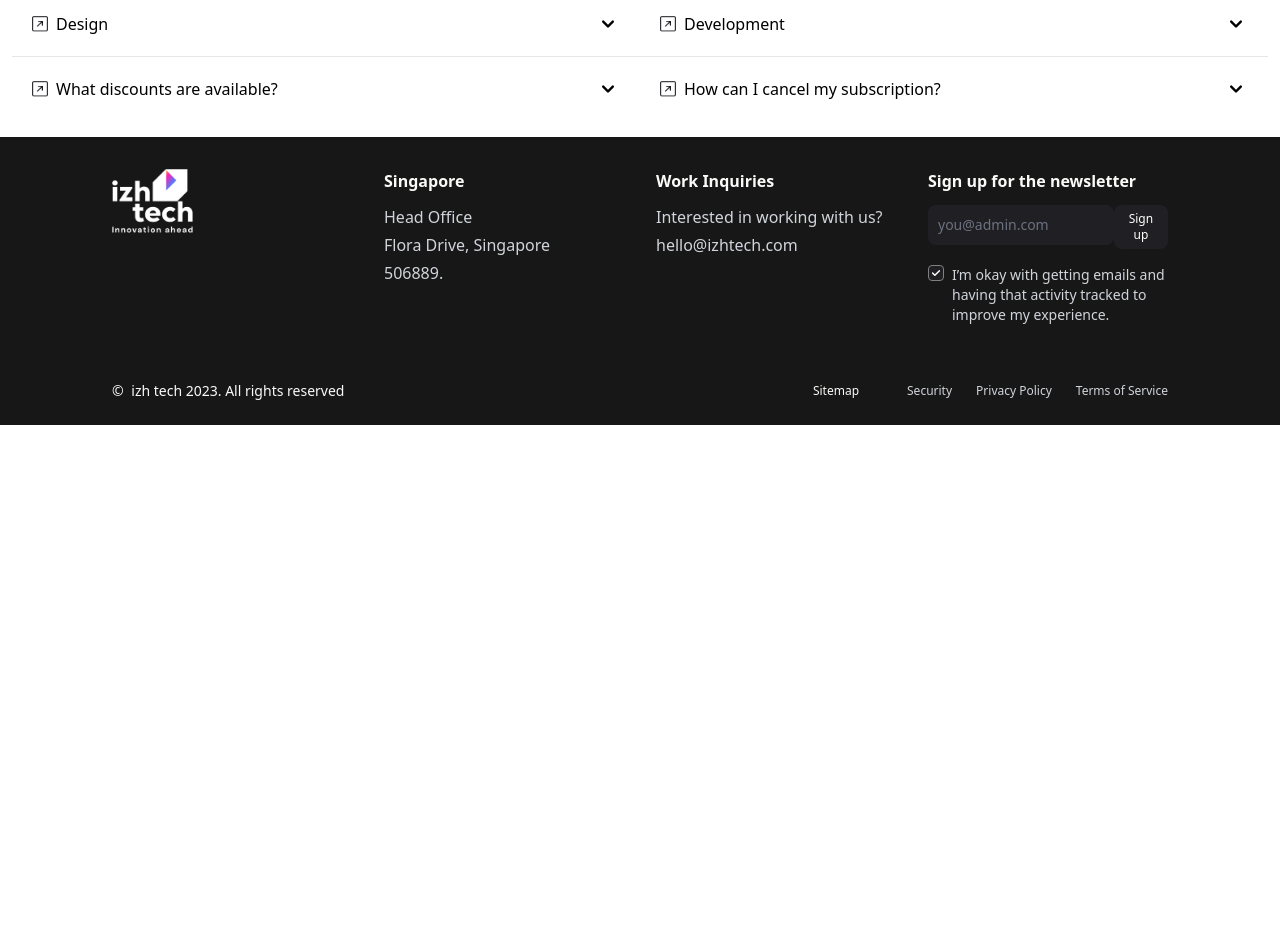
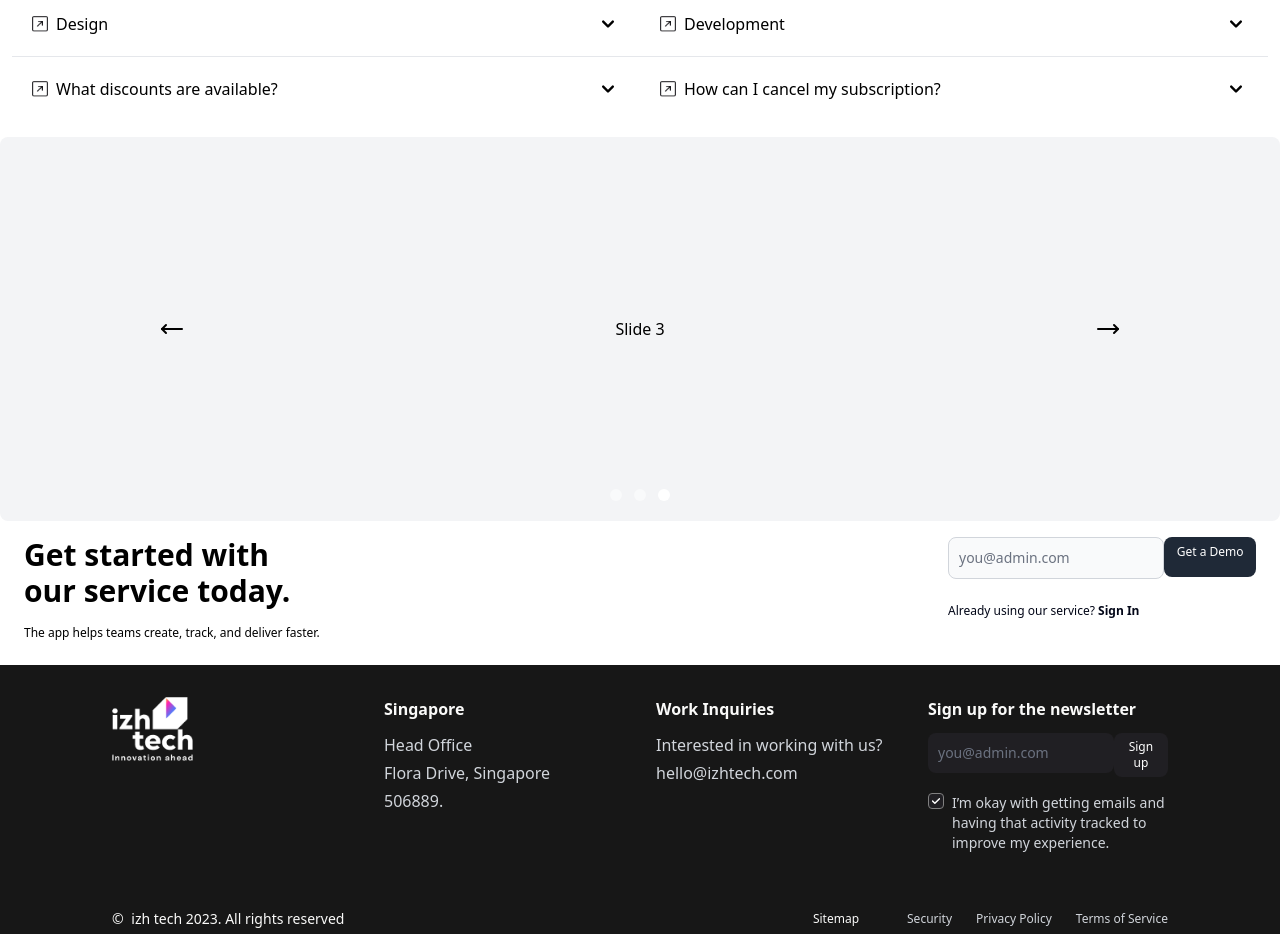
Before and after one commit to RexKnar/izhtech-react-latest, a React (Vite) app: page / in a window 1280 px wide. Shown: the part 4560-5494 px from the top of the page. Before the commit the page ends 4985 px from the top, so only its background shows below. Built offline with nearby package versions, Linux system fonts and the light colour scheme.

Commit message:
carousel section completed

```diff
--- a/package.json
+++ b/package.json
@@ -13,6 +13,7 @@
     "autoprefixer": "^10.4.16",
     "flowbite-react": "^0.7.0",
     "jquery": "^3.7.1",
+    "lucide-react": "^0.295.0",
     "postcss": "^8.4.31",
     "react": "^18.2.0",
     "react-dom": "^18.2.0",
--- a/src/pages/home/components/Process.tsx
+++ b/src/pages/home/components/Process.tsx
@@ -20,7 +20,6 @@ export default function Process() {
           </div>
         </div>
       </div>
-
 
 
       <div className="flex flex-col w-full py-4 md:flex-row lg:flex-row lg:flex-wrap lg:justify-center">
--- /dev/null
+++ b/src/pages/home/components/Slider.tsx
@@ -0,0 +1,125 @@
+import { Carousel } from 'flowbite-react';
+import { TextInput, Button } from "flowbite-react";
+import type { CustomFlowbiteTheme } from 'flowbite-react';
+import { MoveLeft } from 'lucide-react';
+import { MoveRight } from 'lucide-react';
+export default function Slider() {
+
+
+  const customTheme: CustomFlowbiteTheme['carousel'] = {
+
+    "root": {
+      "base": "relative h-full w-full",
+      "leftControl": "absolute top-0 lg:left-36 hidden lg:flex flex h-full items-center justify-center px-4 focus:outline-none",
+      "rightControl": "absolute top-0 lg:right-36 hidden lg:flex flex h-full items-center justify-center px-4 focus:outline-none",
+    },
+    "indicators": {
+      "active": {
+        "off": "bg-white/50 hover:bg-white dark:bg-gray-800/50 dark:hover:bg-gray-800",
+        "on": "bg-white dark:bg-gray-800"
+      },
+      "base": "h-3 w-3 rounded-full",
+      "wrapper": "absolute bottom-5 left-1/2 flex -translate-x-1/2 space-x-3"
+    },
+    "item": {
+      "base": "absolute top-1/2 left-1/2 block w-full bg-red-500 -translate-x-1/2 -translate-y-1/2",
+      "wrapper": {
+        "off": "w-full flex-shrink-0 transform cursor-default snap-center",
+        "on": "w-full flex-shrink-0 transform cursor-grab snap-center"
+      }
+    },
+    "control": {
+      "base": "inline-flex h-8 w-8 items-center justify-center rounded-full bg-white/30 group-hover:bg-white/50 group-focus:outline-none group-focus:ring-4 group-focus:ring-white dark:bg-gray-800/30 dark:group-hover:bg-gray-800/60 dark:group-focus:ring-gray-800/70 sm:h-10 sm:w-10",
+      "icon": "h-5 w-5 text-white dark:text-gray-800 sm:h-6 sm:w-6",
+
+    },
+    "scrollContainer": {
+      "base": "flex h-full snap-mandatory overflow-y-hidden overflow-x-scroll scroll-smooth rounded-lg",
+      "snap": "snap-x"
+    }
+  }
+
+  return (
+    <section>
+      <div className="h-96 sm:h-96 lg:h-96 2xl:h-96">
+        <Carousel theme={customTheme} leftControl={<MoveLeft/>} rightControl={<MoveRight/>}>
+          <div className="flex items-center justify-center h-full bg-gray-100 dark:bg-gray-700 dark:text-white">
+
+            <div className="text-center ">
+              <h1 className="pb-3 font-bold text-md lg:text-4xl md:text-4xl sm:text-4xl">
+                Meet our customers.
+              </h1>
+              <button className="h-6 text-xs text-black bg-gray-200 rounded w-28 rounded-2l">
+                Design Quality
+              </button>
+              <p className="pt-2 pb-2 text-sm">
+                “The app is a part of our team, helping to <br />
+                crystalize our vision and delivering incredible <br />
+                results in a record time.”
+              </p>
+
+              <div className="flex flex-col items-center">
+                <img src="/images/slide/Avatar.png" alt="Image" className="w-12 h-12 mb-2" />
+                <h2 className="pt-2 text-sm font-bold">Colin Lucido</h2>
+                <p className="pt-2 text-xs text-gray-500">UI Designer · <b>Interactive Media</b></p>
+              </div>
+            </div>
+          </div>
+
+          <div className="flex items-center justify-center h-full bg-gray-100 dark:bg-gray-700 dark:text-white">
+            Slide 2
+          </div>
+
+          <div className="flex items-center justify-center h-full bg-gray-100 dark:bg-gray-700 dark:text-white">
+            Slide 3
+          </div>
+
+        </Carousel>
+      </div>
+
+      <section className="px-6">
+
+        <div className="flex flex-col justify-between w-full py-4 md:flex-row lg:flex-row">
+
+          <div className="mb-4 md:w-1/2 lg:w-1/4 md:mb-0 lg:mb-0">
+            <div className="">
+              <h1 className="font-bold text-md lg:text-3xl md:text-3xl sm:text-2xl">
+                Get started with<br />
+                our service today.
+              </h1>
+              <p className="pt-4 pb-2 text-xs">
+                The app helps teams create, track, and deliver faster.
+              </p>
+            </div>
+          </div>
+
+          <div className=" lg:w-1/4">
+            <div className="max-w-sm">
+              <div className="flex lg:flex-row">
+                <TextInput
+                  className="w-full mb-2 border-transparent md:w-46 text-slate-800"
+                  id="email"
+                  type="email"
+                  placeholder="you@admin.com"
+                  required
+                />
+                <Button
+                  className="w-auto h-10 text-white bg-gray-800 lg:w-32"
+                  size="xs"
+                >
+                  Get a Demo
+                </Button>
+              </div>
+              <p className="pt-4 pb-2 text-xs text-slate-950">
+                Already using our service?<b> Sign In</b>
+              </p>
+            </div>
+          </div>
+
+        </div>
+
+      </section>
+    </section>
+
+  );
+}
--- a/src/pages/home/index.tsx
+++ b/src/pages/home/index.tsx
@@ -7,6 +7,8 @@ import Platforminsights from "./components/Platforminsights";
 import Cards from "./components/BlogList";
 import Ourservice from "./components/Ourservice";
 import Process from "./components/Process";
+import Slider from "./components/Slider";
+
 export  default function Home(){
 
     return (
@@ -20,7 +22,7 @@ export  default function Home(){
        <Cards />
        <Ourservice />
        <Process/>
-
+       <Slider/>
        </>
     )
 }
```
Also changed, not shown: public/images/slide/Avatar.png (added), 1 other file (tests, documents, lock files or other folders).
